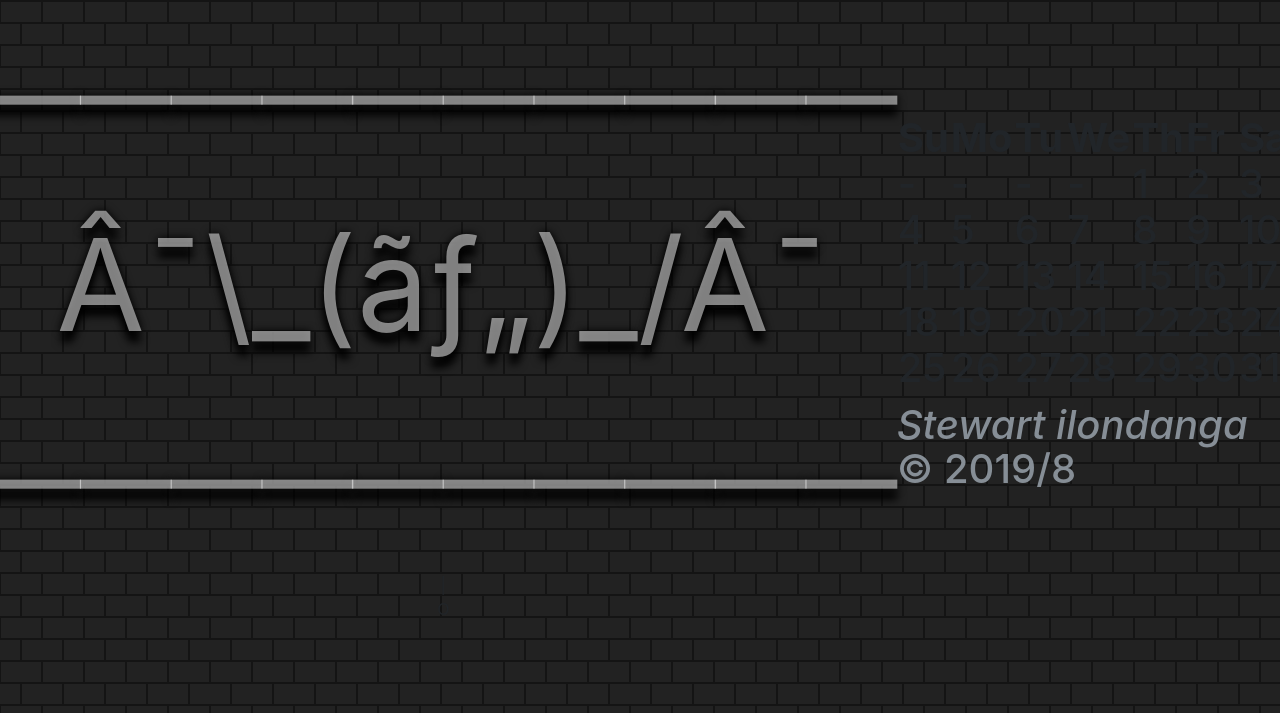
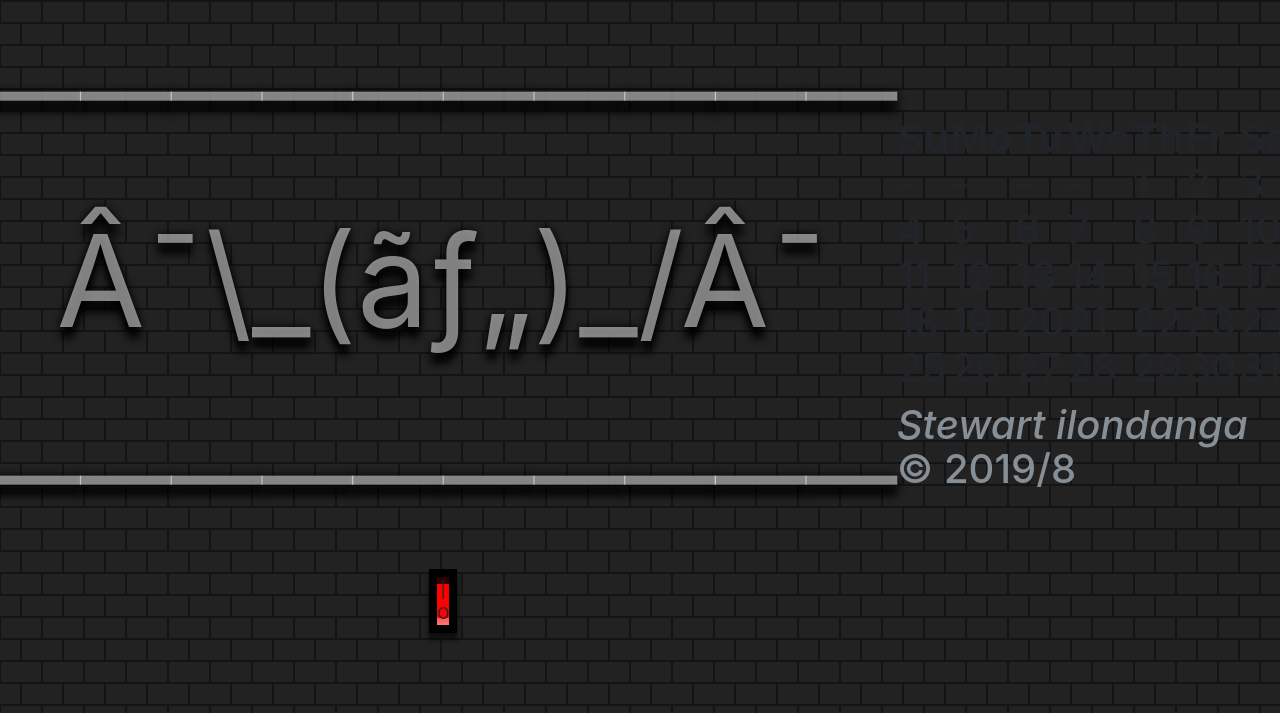
Before and after one commit to stewilondanga/switch-glow, a plain HTML site: page index.html in a window 1280 px wide. Shown: the part 87-800 px from the top of the page. Drawn offline with nearby package versions, Linux system fonts and the light colour scheme.

Commit message:
add css/styles.css

```diff
--- a/css/styles.css
+++ b/css/styles.css
@@ -74,7 +74,7 @@ body {
   display: none;
 }
 
-/*.m-switch {
+.m-switch {
   cursor: pointer;
   display: inline-block;
   margin: auto;
@@ -83,7 +83,8 @@ body {
   box-shadow: 0 0.25rem 0.25rem rgba(0, 0, 0, 0.4), 0 0.5rem 0.25rem rgba(0, 0, 0, 0.4);
   background: #400000 linear-gradient(to top, #f77 0, #f55 15%, #f00 15%, #f00 85%, rgba(0, 0, 0, 0.2) 85%, rgba(0, 0, 0, 0.3) 100%) no-repeat scroll center/100% 100%;
 }
-.m-switch__part {
+
+/*.m-switch__part {
   transition: all .1s ease-in-out 0s;
 }
 .a-neonToggle:checked ~ .m-switch .m-switch__part {
```
